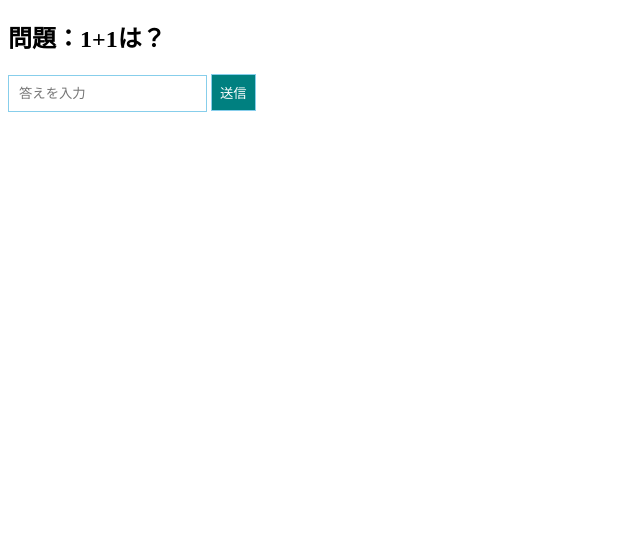
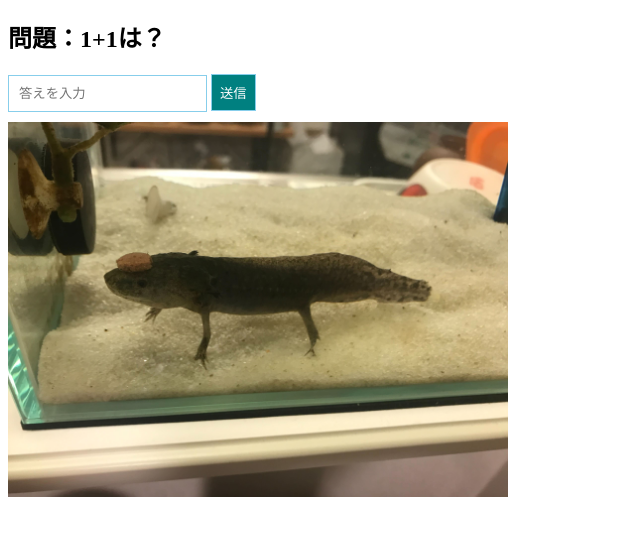
Before and after one commit to Kunie21/web-server-test, a website: page public/index.html in a window 1280 px wide. Shown: the part 70-606 px from the top of the page, without its empty margins (0-640 px from the left). Drawn offline with Linux system fonts and the light colour scheme.

Commit message:
add new img

```diff
--- a/public/css/styles.css
+++ b/public/css/styles.css
@@ -14,6 +14,7 @@ button {
     background: teal;
 }
 
-/* img {
+img {
+    padding-top: 10px;
     width: 500px;
-} */
+}
--- a/public/index.html
+++ b/public/index.html
@@ -11,5 +11,6 @@
             <input type="text" name="answer" placeholder="答えを入力" />
             <button type="submit">送信</button>
         </form>
+        <img src="img/IMG_1967.jpg" />
     </body>
 </html>
```
Also changed, not shown: public/img/IMG_1967.jpg (added).
